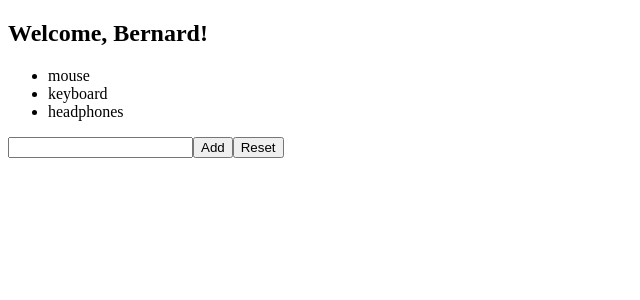
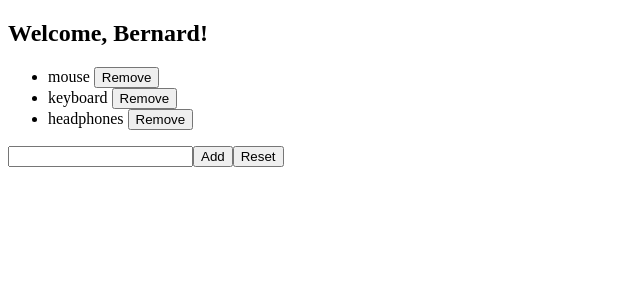
Before and after one commit to hawkydawky/react-exercises, a React (Create React App) app: page / in a window 1280 px wide. Shown: the top 300 px of the page, without its empty margins (0-640 px from the left). Built offline with nearby package versions, Linux system fonts and the light colour scheme.

Commit message:
lists-06

```diff
--- a/src/TodoList.js
+++ b/src/TodoList.js
@@ -30,10 +30,16 @@ export class TodoList extends React.Component {
         })
     }
 
+    removeTodo = (event) => {
+        this.setState((state) => ({
+            items: state.items.filter((item, index) => index !== Number(event.target.getAttribute("data-index")))
+        }))
+    }
+
     render() {
         return (
             <div>
-                <ul>{this.state.items.map((ele, index) => <li key={index}>{ele}</li>)}</ul>
+                <ul>{this.state.items.map((ele, index) => <li key={index}>{ele} <button data-index={index} onClick={this.removeTodo}>Remove</button> </li>)}</ul>
                 <input type="text" name="element" value={this.state.element} onChange={this.changeComponent}/>
                 <button onClick={this.addElement}>Add</button>
                 <button onClick={this.resetTodo}>Reset</button>
```
